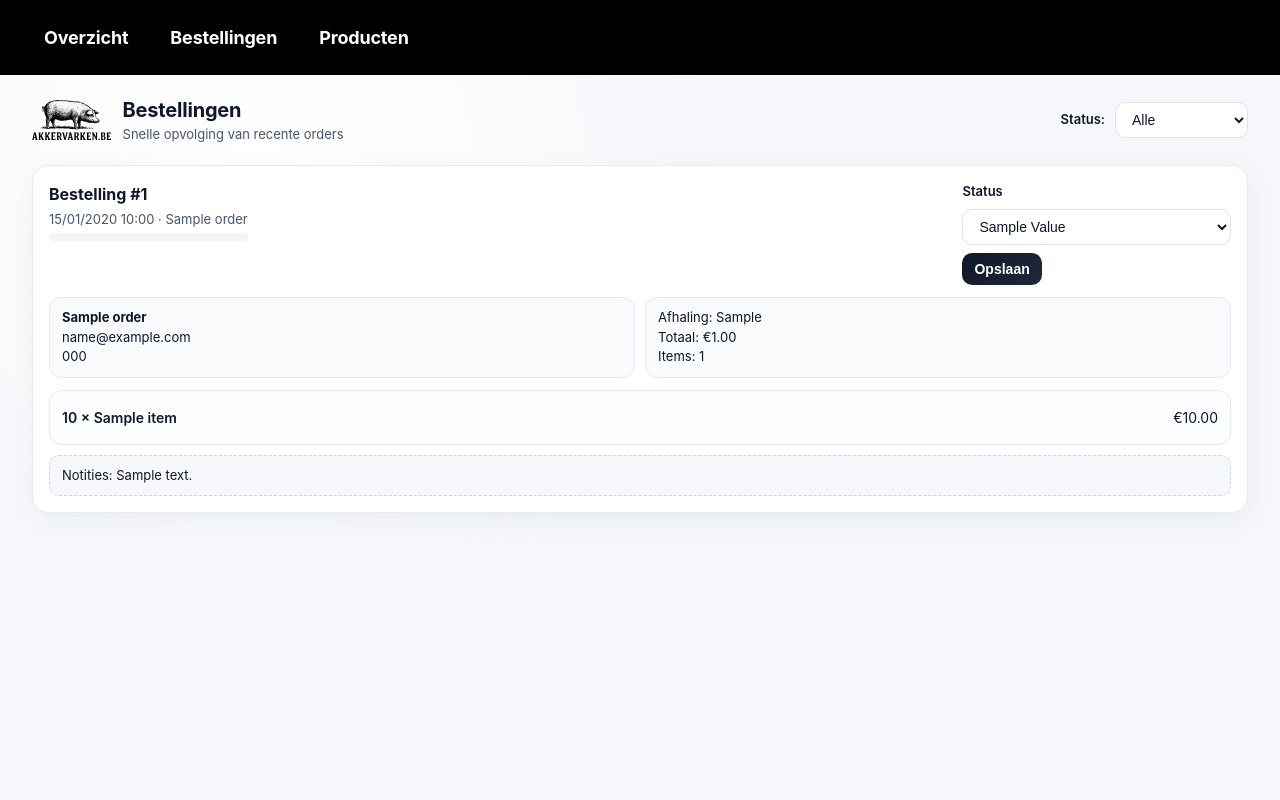
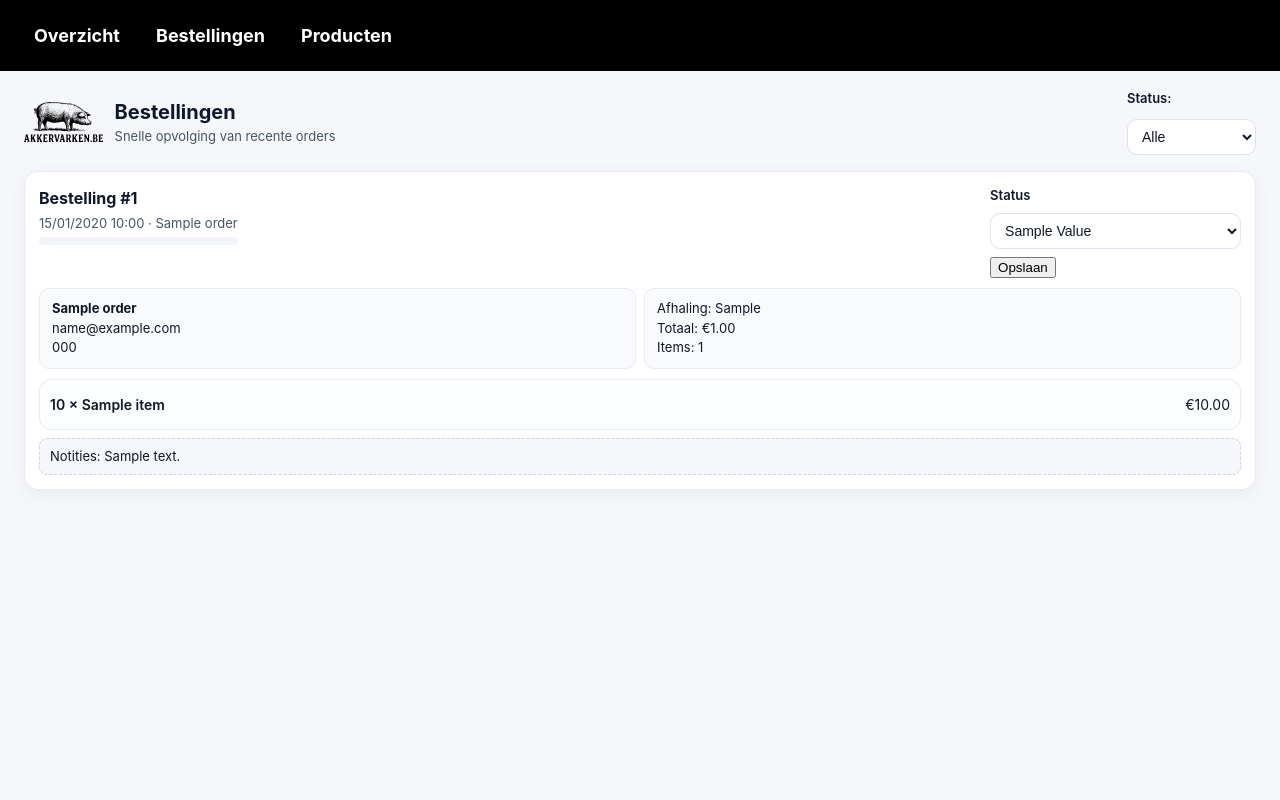
Before and after one commit to mlavaert/akkervarken.be, a FastAPI app: template backend/templates/admin/orders.html in a window 1280 px wide. Run offline with FastAPI, Linux system fonts and the light colour scheme; the template is opened without the code that fills it: most values are stand-ins (such as "Sample title", 1, 10 or a date in 2020).

Commit message:
Reducing styling

```diff
--- a/backend/static/admin.css
+++ b/backend/static/admin.css
@@ -1,465 +1,46 @@
-:root {
-  color: #0f172a;
-  background: #f6f7fb;
-  font-family: -apple-system, BlinkMacSystemFont, "Segoe UI", sans-serif;
-  line-height: 1.5;
-}
-
-* {
-  box-sizing: border-box;
-}
-
-body {
-  margin: 0;
-  padding: 0 32px 32px 32px;
-  background: radial-gradient(circle at 20% 20%, #ffffff 0, #f6f7fb 40%), #f6f7fb;
-  min-height: 100vh;
-}
-
-a {
-  color: inherit;
-}
-
-.top-nav {
-  margin: 0 -32px 20px -32px;
-  padding: 14px 32px;
-  background: #000;
-  display: flex;
-  gap: 18px;
-  align-items: center;
-  position: sticky;
-  top: 0;
-  z-index: 10;
-}
-
-.top-nav a {
-  color: #fff;
-  text-decoration: none;
-  font-weight: 700;
-  padding: 10px 12px;
-  border-radius: 10px;
-  font-size: 18px;
-  letter-spacing: -0.01em;
-}
-
-.top-nav a:hover {
-  background: rgba(255, 255, 255, 0.12);
-}
-
-.page {
-  width: 100%;
-  margin: 0 auto;
-}
-
-header {
-  display: flex;
-  flex-wrap: wrap;
-  align-items: center;
-  justify-content: space-between;
-  gap: 12px;
-  margin-bottom: 20px;
-}
-
-.brand {
-  display: flex;
-  align-items: center;
-  gap: 12px;
-}
-
-.brand img {
-  height: 40px;
-}
-
-h1 {
-  font-size: 20px;
-  margin: 0;
-  font-weight: 650;
-  letter-spacing: -0.01em;
-}
-
-.meta-line {
-  color: #475569;
-  font-size: 13px;
-}
-
-.nav {
-  display: flex;
-  gap: 8px;
-  flex-wrap: wrap;
-}
-
-.filters {
-  display: flex;
-  align-items: center;
-  gap: 10px;
-}
-
-select,
-button,
-input,
-textarea {
-  border: 1px solid #dce2ee;
-  border-radius: 10px;
-  padding: 8px 12px;
-  background: #fff;
-  font-size: 14px;
-  color: #0f172a;
-}
-
-input,
-textarea,
-select {
-  width: 100%;
-}
-
-input,
-textarea {
-  background: #f8fafc;
-}
-
-textarea {
-  resize: vertical;
-}
-
-button {
-  border: none;
-  background: linear-gradient(135deg, #111827, #1e293b);
-  color: #fff;
-  font-weight: 600;
-  cursor: pointer;
-  transition: transform 120ms ease, box-shadow 120ms ease;
-}
-
-button:hover {
-  transform: translateY(-1px);
-  box-shadow: 0 10px 30px rgba(15, 23, 42, 0.14);
-}
-
-button:active {
-  transform: translateY(0);
-  box-shadow: none;
-}
-
-button.primary {
-  background: linear-gradient(135deg, #111827, #1e293b);
-  color: #fff;
-}
-
-button.ghost {
-  background: #fff;
-  color: #e11d48;
-  border: 1px solid #fda4af;
-}
-
-.notice {
-  padding: 12px 14px;
-  border-radius: 12px;
-  margin-bottom: 18px;
-  font-size: 14px;
-  border: 1px solid #e5eaf3;
-  background: #f8fafc;
-  color: #0f172a;
-}
-
-.notice--success {
-  background: #ecfdf3;
-  border-color: #bbf7d0;
-  color: #166534;
-}
-
-.notice--warning {
-  background: #fff8ed;
-  border-color: #ffe1b8;
-  color: #92400e;
-}
-
-.notice--info {
-  background: #e0f2fe;
-  border-color: #bae6fd;
-  color: #0c4a6e;
-}
-
-.card {
-  background: #fff;
-  border: 1px solid #e5eaf3;
-  border-radius: 16px;
-  padding: 16px;
-  box-shadow: 0 8px 30px rgba(17, 24, 39, 0.05);
-}
-
-.card h2 {
-  margin: 0 0 10px 0;
-  font-size: 16px;
-}
-
-.link-btn {
-  text-decoration: none;
-  border: 1px solid #dce2ee;
-  border-radius: 10px;
-  padding: 8px 12px;
-  background: #fff;
-  font-weight: 600;
-  color: #0f172a;
-  font-size: 14px;
-  display: inline-flex;
-  align-items: center;
-  gap: 6px;
-}
-
-.link-btn.primary {
-  background: linear-gradient(135deg, #111827, #1e293b);
-  color: #fff;
-  border-color: #0f172a;
-  box-shadow: 0 8px 25px rgba(17, 24, 39, 0.18);
-}
-
-.icon-btn {
-  width: 38px;
-  height: 38px;
-  display: inline-flex;
-  align-items: center;
-  justify-content: center;
-  border-radius: 10px;
-  border: 1px solid #dce2ee;
-  background: #fff;
-  cursor: pointer;
-  font-size: 16px;
-  transition: transform 120ms ease, box-shadow 120ms ease, background 120ms ease;
-}
-
-.icon-btn:hover {
-  transform: translateY(-1px);
-  box-shadow: 0 8px 20px rgba(17, 24, 39, 0.11);
-}
-
-.icon-btn.danger {
-  background: #fef2f2;
-  border-color: #fecdd3;
-  color: #b91c1c;
-}
-
-.sr-only {
-  position: absolute;
-  width: 1px;
-  height: 1px;
-  padding: 0;
-  margin: -1px;
-  overflow: hidden;
-  clip: rect(0, 0, 0, 0);
-  border: 0;
-}
-
-form {
-  display: grid;
-  gap: 10px;
-}
-
-label {
-  font-size: 13px;
-  color: #0f172a;
-  font-weight: 600;
-}
-
-.row {
-  display: grid;
-  grid-template-columns: repeat(auto-fit, minmax(140px, 1fr));
-  gap: 10px;
-}
-
-.actions {
-  display: flex;
-  gap: 8px;
-  align-items: center;
-  flex-wrap: wrap;
-  margin-top: 8px;
-}
-
-.pill {
-  display: inline-flex;
-  align-items: center;
-  gap: 6px;
-  padding: 4px 10px;
-  border-radius: 999px;
-  background: #ecfeff;
-  color: #0f172a;
-  font-size: 12px;
-  border: 1px solid #a5f3fc;
-}
-
-.header-actions {
-  display: flex;
-  flex-wrap: wrap;
-  align-items: center;
-  gap: 10px;
-  justify-content: flex-end;
-}
-
-/* Orders page */
-.orders {
-  display: grid;
-  gap: 14px;
-}
-
-.card-header {
-  display: flex;
-  flex-wrap: wrap;
-  justify-content: space-between;
-  gap: 10px;
-  margin-bottom: 12px;
-}
-
-.order-meta {
-  display: flex;
-  flex-direction: column;
-  gap: 4px;
-}
-
-.order-id {
-  font-weight: 700;
-  font-size: 16px;
-}
-
-.status-form {
-  display: flex;
-  gap: 8px;
-  align-items: center;
-  flex-wrap: wrap;
-}
-
-.status-chip {
-  display: inline-flex;
-  align-items: center;
-  padding: 4px 10px;
-  border-radius: 999px;
-  background: #f1f5f9;
-  color: #0f172a;
-  font-size: 12px;
-  font-weight: 600;
-  text-transform: uppercase;
-  letter-spacing: 0.02em;
-}
-
-.meta-grid {
-  display: grid;
-  grid-template-columns: repeat(auto-fit, minmax(240px, 1fr));
-  gap: 10px;
-  margin-bottom: 12px;
-}
-
-.meta-pill {
-  padding: 10px 12px;
-  border: 1px solid #e5eaf3;
-  border-radius: 12px;
-  background: #f8fafc;
-  font-size: 13px;
-  color: #0f172a;
-}
-
-.items {
-  border: 1px solid #e5eaf3;
-  border-radius: 12px;
-  padding: 10px 12px;
-  background: #fcfdff;
-  margin-bottom: 10px;
-}
-
-.item-row {
-  display: flex;
-  justify-content: space-between;
-  gap: 10px;
-  padding: 6px 0;
-  border-bottom: 1px solid #eef2f7;
-  font-size: 14px;
-}
-
-.item-row:last-child {
-  border-bottom: none;
-}
-
-.item-name {
-  font-weight: 600;
-}
-
-.notes {
-  font-size: 13px;
-  color: #0f172a;
-  padding: 10px 12px;
-  border-radius: 10px;
-  background: #f6f7fb;
-  border: 1px dashed #cbd5e1;
-  margin-top: 6px;
-}
-
-/* Products page */
-.product-card {
-  border: 1px solid #e5eaf3;
-  border-radius: 14px;
-  padding: 12px;
-  margin-bottom: 10px;
-  background: #fdfefe;
-}
-
-.product-list {
-  display: grid;
-  grid-template-columns: repeat(auto-fit, minmax(320px, 1fr));
-  gap: 14px;
-}
-
-.product-header {
-  display: flex;
-  justify-content: space-between;
-  align-items: center;
-  gap: 10px;
-  margin-bottom: 6px;
-}
-
-.switch {
-  display: flex;
-  align-items: center;
-  gap: 6px;
-  font-size: 13px;
-  color: #0f172a;
-}
-
-.inline-row {
-  display: grid;
-  grid-template-columns: repeat(auto-fit, minmax(120px, 1fr));
-  gap: 8px;
-}
-
-/* Portal */
-.portal-grid {
-  display: grid;
-  grid-template-columns: repeat(auto-fit, minmax(260px, 1fr));
-  gap: 14px;
-}
-
-.portal-card {
-  display: grid;
-  gap: 8px;
-}
-
-@media (max-width: 960px) {
-  body {
-    padding: 18px;
-  }
-
-  .layout-grid {
-    grid-template-columns: 1fr;
-  }
-}
-
-@media (max-width: 700px) {
-  header {
-    align-items: flex-start;
-  }
-
-  .card-header {
-    align-items: flex-start;
-  }
-
-  .status-form {
-    width: 100%;
-    justify-content: flex-start;
-  }
-}
+:root{color:#0f172a;background:#f6f7fb;font-family:-apple-system,BlinkMacSystemFont,"Segoe UI",sans-serif;line-height:1.5;}
+*{box-sizing:border-box;}
+body{margin:0;padding:0 24px 24px;background:#f6f7fb;min-height:100vh;}
+a{color:inherit;}
+.top-nav{margin:0 -24px 18px;padding:14px 24px;background:#000;display:flex;gap:16px;align-items:center;}
+.top-nav a{color:#fff;text-decoration:none;font-weight:700;font-size:18px;padding:8px 10px;}
+.page{width:100%;margin:0 auto;}
+header{display:flex;flex-wrap:wrap;align-items:center;justify-content:space-between;gap:12px;margin-bottom:16px;}
+.brand{display:flex;align-items:center;gap:12px;}
+.brand img{height:40px;}
+h1{font-size:20px;margin:0;font-weight:700;}
+.meta-line{color:#475569;font-size:13px;}
+.actions{display:flex;gap:8px;align-items:center;}
+.link-btn{text-decoration:none;border:1px solid #dce2ee;border-radius:10px;padding:8px 12px;background:#fff;font-weight:600;color:#0f172a;font-size:14px;}
+.link-btn.primary{background:#000;color:#fff;border-color:#000;}
+.icon-btn{width:38px;height:38px;display:inline-flex;align-items:center;justify-content:center;border-radius:10px;border:1px solid #dce2ee;background:#fff;cursor:pointer;font-size:16px;}
+.icon-btn.danger{background:#fef2f2;border-color:#fecdd3;color:#b91c1c;}
+.sr-only{position:absolute;width:1px;height:1px;padding:0;margin:-1px;overflow:hidden;clip:rect(0,0,0,0);border:0;}
+form{display:grid;gap:10px;}
+label{font-size:13px;color:#0f172a;font-weight:600;}
+input,textarea,select{width:100%;border:1px solid #dce2ee;border-radius:10px;padding:8px 10px;background:#fff;font-size:14px;color:#0f172a;}
+textarea{resize:vertical;}
+.row{display:grid;grid-template-columns:repeat(auto-fit,minmax(160px,1fr));gap:10px;}
+.notice{padding:10px 12px;border-radius:10px;margin-bottom:14px;font-size:14px;border:1px solid #e5eaf3;background:#fff;color:#0f172a;}
+.notice--success{background:#ecfdf3;border-color:#bbf7d0;color:#166534;}
+.notice--info{background:#e0f2fe;border-color:#bae6fd;color:#0c4a6e;}
+.card{background:#fff;border:1px solid #e5eaf3;border-radius:14px;padding:14px;box-shadow:0 4px 18px rgba(17,24,39,0.05);}
+.card h2{margin:0 0 6px 0;font-size:16px;}
+.orders{display:grid;gap:12px;}
+.card-header{display:flex;flex-wrap:wrap;justify-content:space-between;gap:10px;margin-bottom:10px;}
+.order-meta{display:flex;flex-direction:column;gap:4px;}
+.order-id{font-weight:700;font-size:16px;}
+.status-form{display:flex;gap:8px;align-items:center;flex-wrap:wrap;}
+.status-chip{display:inline-flex;align-items:center;padding:4px 8px;border-radius:999px;background:#f1f5f9;color:#0f172a;font-size:12px;font-weight:600;}
+.meta-grid{display:grid;grid-template-columns:repeat(auto-fit,minmax(220px,1fr));gap:8px;margin-bottom:10px;}
+.meta-pill{padding:10px 12px;border:1px solid #e5eaf3;border-radius:10px;background:#f8fafc;font-size:13px;}
+.items{border:1px solid #e5eaf3;border-radius:12px;padding:8px 10px;background:#fcfdff;margin-bottom:8px;}
+.item-row{display:flex;justify-content:space-between;gap:10px;padding:6px 0;border-bottom:1px solid #eef2f7;font-size:14px;}
+.item-row:last-child{border-bottom:none;}
+.item-name{font-weight:600;}
+.notes{font-size:13px;color:#0f172a;padding:8px 10px;border-radius:8px;background:#f6f7fb;border:1px dashed #cbd5e1;}
+.product-list{display:grid;grid-template-columns:repeat(auto-fit,minmax(320px,1fr));gap:12px;}
+.product-card{border:1px solid #e5eaf3;border-radius:12px;padding:12px;background:#fff;}
+.product-header{display:flex;justify-content:space-between;align-items:center;gap:10px;margin-bottom:6px;}
+.pill{display:inline-flex;align-items:center;gap:6px;padding:4px 8px;border-radius:999px;background:#ecfeff;color:#0f172a;font-size:12px;border:1px solid #a5f3fc;}
+@media (max-width:720px){body{padding:0 16px 16px;}.top-nav{margin:0 -16px 14px;padding:12px 16px;}}
```
Also changed, not shown: backend/AGENTS.md (+3 -0 lines).
